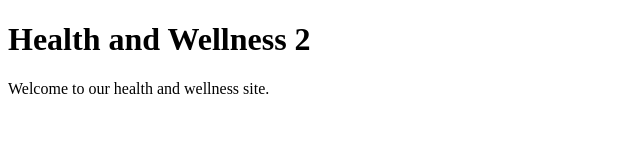
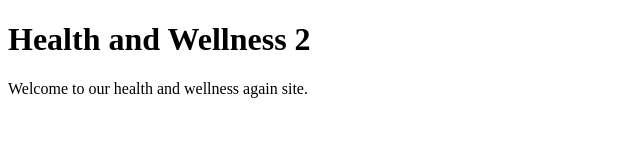
Before and after one commit to Andyhong99/CSharp-Project, a plain HTML site: page HealthAndWellness2/index.html in a window 1280 px wide. Shown: the full height of the page, 0-640 px from the left. Drawn offline with Linux system fonts and the light colour scheme.

Commit message:
Second commit

```diff
--- a/HealthAndWellness2/index.html
+++ b/HealthAndWellness2/index.html
@@ -6,6 +6,6 @@
 </head>
 <body>
     <h1>Health and Wellness 2</h1>
-    <p>Welcome to our health and wellness site.</p>
+    <p>Welcome to our health and wellness again site.</p>
 </body>
 </html>
```
